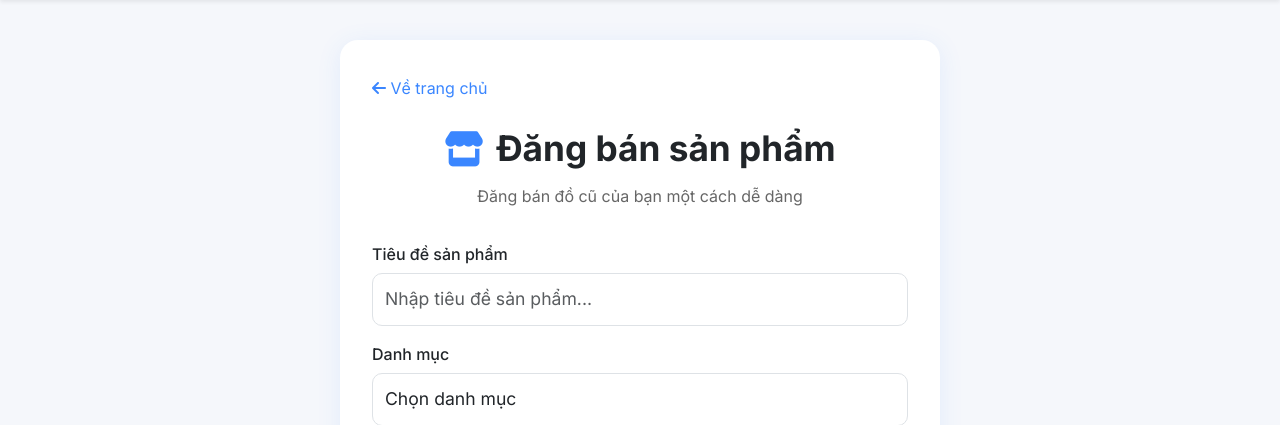
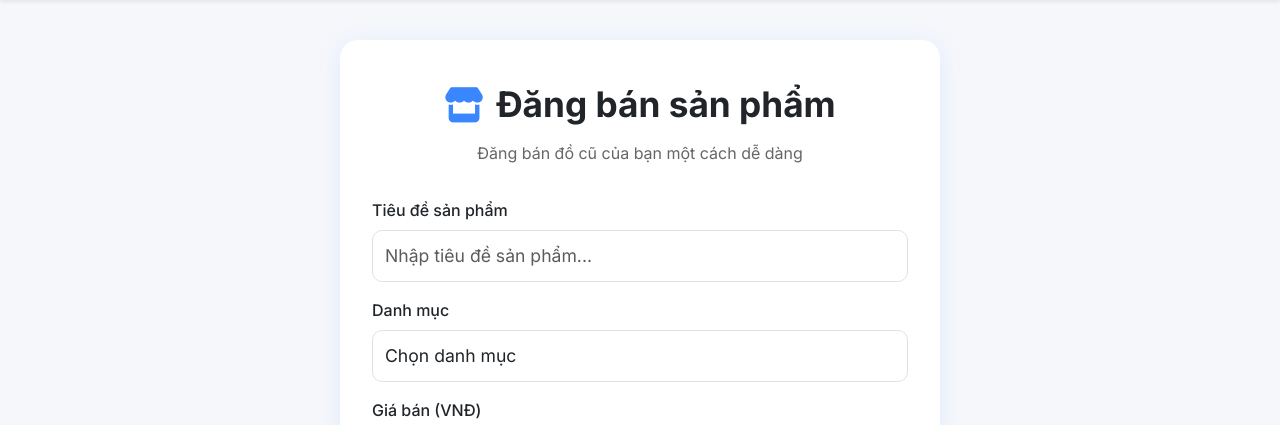
Before and after one commit to dichvietduc2005/WebMuaBanDoCu, a PHP site: page /WebMuaBanDoCu/app/View/product/sell.php in a window 1280 px wide. Shown: the part 76-501 px from the top of the page. Run offline with PHP 8.4, Linux system fonts and the light colour scheme; a user stored in the database is signed in; data comes from the database, SQL or seed files in the repository; data that the repository does not hold is empty.

Commit message:
chỉnh sửa js my product

```diff
--- a/app/View/product/sell.php
+++ b/app/View/product/sell.php
@@ -30,7 +30,6 @@ if (!isset($_SESSION['user_id'])) {
 <body>
     <?php renderHeader($pdo); ?>
     <div class="sell-card">
-        <a href="../../../public/TrangChu.php" class="back-link"><i class="fas fa-arrow-left"></i> Về trang chủ</a>
         <div class="sell-title">
             <i class="fas fa-store"></i> Đăng bán sản phẩm
         </div>
```
Also changed, not shown: public/assets/js/my_products.js, 1 other file.
